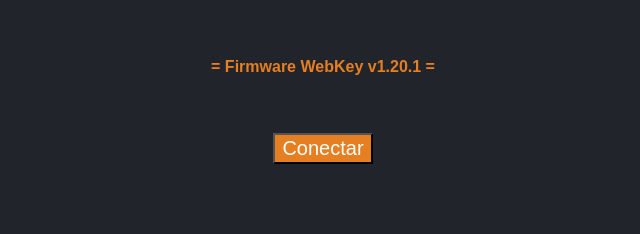
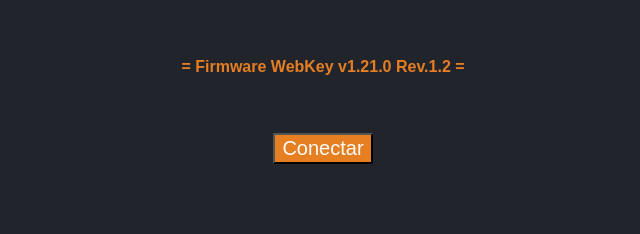
Before and after one commit to XDEVGMS/XDEVGMS.github.io, a plain HTML site: page index.html in a window 1280 px wide. Shown: the part 134-368 px from the top of the page, 317-957 px from the left. Drawn offline with Linux system fonts and the light colour scheme.

Commit message:
Update index.html

```diff
--- a/index.html
+++ b/index.html
@@ -42,7 +42,7 @@ hr {
   <br><br>
   <body style="background-color:#21252B;">
     <center><FONT COLOR="white"><h1>= Instalador Web ESP32-S2 =<br> PS4-HOST-AP - WebKey XDEV</h1><br><center>
-	<div id="blink"><center><FONT COLOR="#e67e22"><h4>= Firmware WebKey v1.20.1 =</FONT></h4><center></div><br>
+	<div id="blink"><center><FONT COLOR="#e67e22"><h4>= Firmware WebKey v1.21.0 Rev.1.2 =</FONT></h4><center></div><br>
     <div id="main" style="display: none;">
 <br>
 <script type="text/javascript">var blink = document.getElementById('blink');setInterval(function() { blink.style.opacity = (blink.style.opacity == 0 ? 1 : 0);}, 1000);</script>
```
